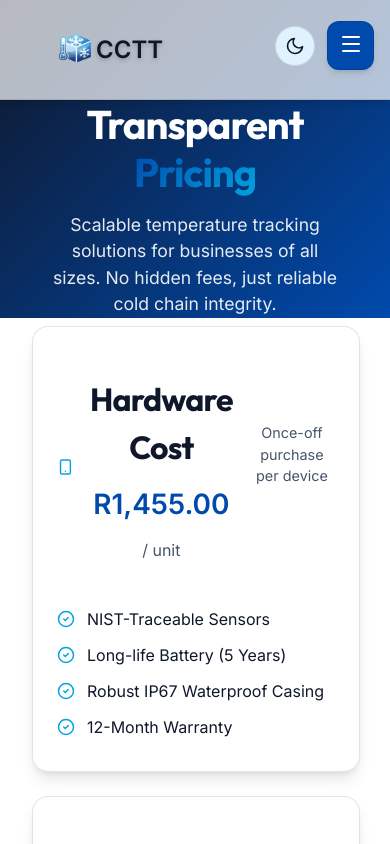
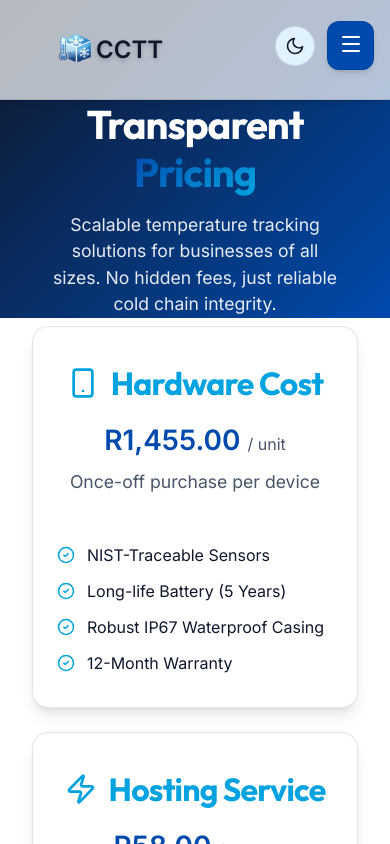
Before and after one commit to Ghostalbas/CCTT-Website, a React (Vite) app: page /pricing in a window 390 px wide. Shown: the top 844 px of the page. Built offline with nearby package versions, Linux system fonts and the light colour scheme.

Commit message:
Fixing Styling issues

```diff
--- a/src/pages/Pricing.tsx
+++ b/src/pages/Pricing.tsx
@@ -56,11 +56,11 @@ const Pricing = () => {
                                 className="pricing-card"
                             >
                                 <div className="card-header">
-                                    <Smartphone size={40} color="var(--brand-blue-main)" />
-                                    <div className="title-price-row">
+                                    <div className="title-row">
+                                        <Smartphone size={isMobile ? 32 : 28} />
                                         <h2>Hardware Cost</h2>
-                                        <p className="price-tag">R1,455.00 <span className="price-type">/ unit</span></p>
                                     </div>
+                                    <p className="price-tag">R1,455.00 <span className="price-type">/ unit</span></p>
                                     <p className="price-subtitle">Once-off purchase per device</p>
                                 </div>
                                 <div className="card-body">
@@ -78,11 +78,11 @@ const Pricing = () => {
                                 className="pricing-card"
                             >
                                 <div className="card-header">
-                                    <Zap size={40} color="var(--brand-blue-main)" />
-                                    <div className="title-price-row">
+                                    <div className="title-row">
+                                        <Zap size={isMobile ? 32 : 28} />
                                         <h2>Hosting Service</h2>
-                                        <p className="price-tag">R58.00 <span className="price-type">/ month</span></p>
                                     </div>
+                                    <p className="price-tag">R58.00 <span className="price-type">/ month</span></p>
                                     <p className="price-subtitle">Per unit recurring service fee</p>
                                 </div>
                                 <div className="card-body">
--- a/src/styles/Contact.css
+++ b/src/styles/Contact.css
@@ -12,6 +12,9 @@
     gap: 5rem;
     flex-wrap: wrap;
     margin-bottom: 5rem;
+    justify-content: flex-start;
+    align-items: flex-start;
+    text-align: left;
 }
 
 /* Contact Info Column */
@@ -40,6 +43,14 @@
 .contact-card {
     padding: 1.5rem;
     border-radius: var(--radius-md);
+    display: flex;
+    flex-direction: column;
+    align-items: flex-start !important;
+    text-align: left !important;
+}
+
+.contact-card * {
+    text-align: left !important;
 }
 
 .contact-card.sebastian {
@@ -47,18 +58,19 @@
     border-left: 4px solid var(--brand-blue-main);
 }
 
-
 .contact-card.carel {
     background: var(--accent);
     border-left: 4px solid var(--brand-blue-dark);
 }
 
-
-.card-header {
+.contact-page .card-header {
     display: flex;
-    align-items: center;
+    flex-direction: row !important;
+    align-items: center !important;
+    justify-content: flex-start !important;
     gap: 1rem;
     margin-bottom: 1rem;
+    width: 100%;
 }
 
 .icon-circle {
@@ -132,9 +144,16 @@
     margin: 0 auto 1.5rem auto;
 }
 
-.form-group-row {
-    display: grid;
-    gap: 1rem;
+.contact-page h1,
+.contact-page h2,
+.contact-page h3,
+.contact-page h4,
+.contact-page p,
+.contact-page span,
+.contact-page li,
+.contact-page label,
+.contact-page a {
+    text-align: left !important;
 }
 
 .form-group {
@@ -174,23 +193,43 @@
  * -----------------------------
  */
 @media (max-width: 768px) {
+    .contact-page h1,
+    .contact-page h2,
+    .contact-page h3,
+    .contact-page h4,
+    .contact-page p,
+    .contact-page span,
+    .contact-page li,
+    .contact-page label {
+        text-align: left !important;
+    }
+
     .contact-headline {
         margin-top: 1rem;
-        text-align: center;
+        text-align: left !important;
     }
     .contact-description {
-        text-align: left;
+        text-align: left !important;
     }
     .contact-info-col {
-        text-align: left;
+        text-align: left !important;
     }
     .form-wrapper {
-        text-align: left;
+        text-align: left !important;
     }
     .form-group {
-        align-items: stretch;
+        align-items: stretch !important;
     }
     .form-input, .form-textarea {
-        text-align: left;
+        text-align: left !important;
+    }
+    .contact-card {
+        align-items: flex-start !important;
+    }
+    .card-header {
+        justify-content: flex-start !important;
+    }
+    .contact-detail-item {
+        justify-content: flex-start !important;
     }
 }
--- a/src/styles/Pricing.css
+++ b/src/styles/Pricing.css
@@ -37,14 +37,15 @@
 .pricing-card {
     background: var(--card-bg);
     border-radius: var(--radius-lg);
-    padding: 3rem 2rem;
+    padding: 3rem 2.5rem;
     box-shadow: var(--shadow-lg);
     border: 1px solid var(--border);
     position: relative;
     display: flex;
     flex-direction: column;
-    align-items: flex-start;
-    text-align: left;
+    align-items: center;
+    text-align: center;
+    transition: transform 0.3s cubic-bezier(0.34, 1.56, 0.64, 1);
 }
 
 .pricing-card.main {
@@ -65,16 +66,25 @@
     font-weight: 700;
 }
 
-.title-price-row {
+.pricing-page .card-header {
     display: flex;
-    align-items: baseline;
-    justify-content: flex-start;
-    gap: 1rem;
-    margin: 0.5rem 0;
+    flex-direction: column;
+    align-items: center;
+    margin-bottom: 2rem;
     width: 100%;
+    gap: 0.5rem;
 }
 
-.card-header h2 {
+.pricing-page .title-row {
+    display: flex;
+    align-items: center;
+    justify-content: center;
+    gap: 0.75rem;
+    color: var(--brand-blue-main);
+    margin-bottom: 0.25rem;
+}
+
+.pricing-page .card-header h2 {
     font-size: 1.4rem;
     margin: 0;
     font-weight: 700;
@@ -99,12 +109,13 @@
 
 .price-subtitle {
     color: var(--text-muted);
-    font-size: 0.9rem;
+    font-size: 1rem;
     margin-bottom: 2rem;
     min-height: 3rem;
     display: flex;
     align-items: center;
-    justify-content: flex-start;
+    justify-content: center;
+    text-align: center;
 }
 
 .card-body {
@@ -371,24 +382,36 @@
         text-align: center;
     }
 
-    .title-price-row {
+    .card-header {
+        display: flex;
         flex-direction: column;
         align-items: center;
-        gap: 0.25rem;
-        justify-content: center;
+        margin-bottom: 2rem;
+        width: 100%;
+        gap: 0.5rem;
+    }
+
+    .title-row {
+        gap: 0.5rem;
+        margin-bottom: 0.25rem;
     }
 
     .card-header h2 {
-        margin: 0.5rem 0;
-        font-size: 1.5rem;
+        font-size: 1.4rem;
     }
 
     .price-tag {
         font-size: 2rem;
     }
 
+    [data-theme='dark'] .price-tag {
+        color: var(--brand-blue-main);
+    }
+
     .price-subtitle {
-        margin-bottom: 1.5rem;
+        font-size: 1.1rem;
+        color: var(--text-muted);
+        margin: 0;
         min-height: auto;
     }
 
@@ -400,6 +423,16 @@
 
     .feature-list li {
         justify-content: flex-start;
+        flex-direction: row;
+        background: transparent;
+        border: none;
+        padding: 0;
+    }
+
+    .feature-list li svg {
+        width: 18px;
+        height: 18px;
+        stroke-width: 2px;
     }
 
     .calculator-wrapper {
```
